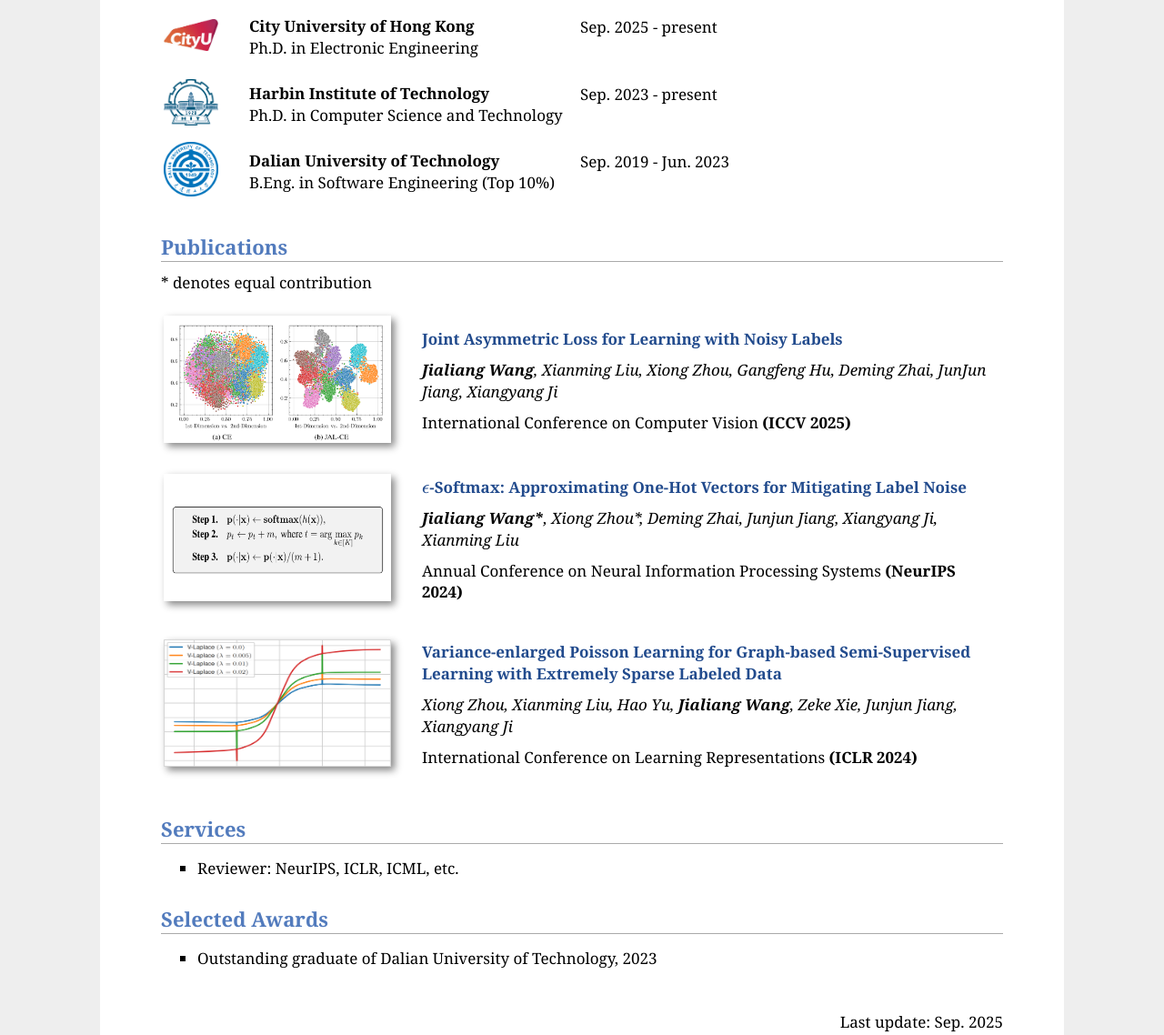
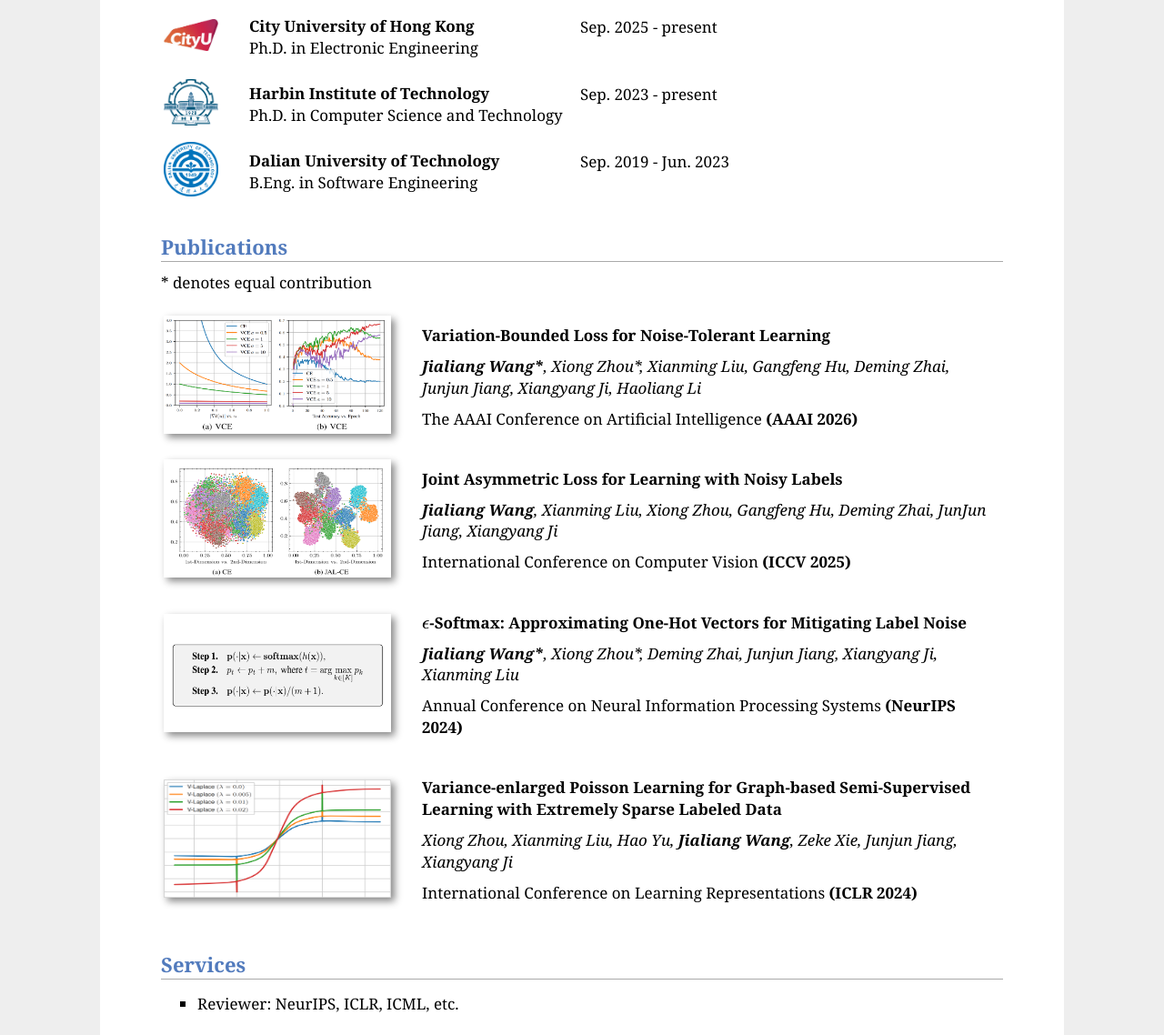
Before and after one commit to cswjl/cswjl.github.io, a plain HTML site: page index.html in a window 1280 px wide. Shown: the part 562-1700 px from the top of the page at 91% size. Drawn offline with nearby package versions, Linux system fonts and the light colour scheme.

Commit message:
2025/11/16

```diff
--- a/index.html
+++ b/index.html
@@ -32,9 +32,9 @@
 <table>
       <tr>
         <td>
-          <img width="160" src="figs/photo.jpeg" style="border: 1.5px solid black;">
+          <img width="160" src="figs/photo.jpg" style="border: 1.5px solid black;">
         </td>
-        <td width="100"></td>
+        <td width="80"></td>
         <td width="670">
           <div id="toptitle">
             <h1>Jialiang Wang &nbsp; 王嘉良</h1>
@@ -114,7 +114,7 @@
 		<td width="360">
 		<p>
 			<b>Dalian University of Technology</b><br>
-			B.Eng. in Software Engineering (Top 10%)<br>
+			B.Eng. in Software Engineering<br>
 		</p>
 		</td>
 		<td>
@@ -132,12 +132,24 @@
 	<tr>
 	<p>* denotes equal contribution</p>
 	</tr>
+
 	<tr>
 		<td width="280">
-		<img src="figs/jal.png" width="250px" height="140" style="box-shadow: 4px 4px 8px #888">
+		<img src="figs/vbl.png" width="250px" height="130" style="box-shadow: 4px 4px 8px #888">
 		</td>
 		<td>
-		<p class="p-large"><b><a href="https://arxiv.org/pdf/2507.17692">Joint Asymmetric Loss for Learning with Noisy Labels</a></b></p>
+		<p class="p-large"><b>Variation-Bounded Loss for Noise-Tolerant Learning</b></p>
+		<p><i><b>Jialiang Wang*</b>, Xiong Zhou*, Xianming Liu, Gangfeng Hu, Deming Zhai, Junjun Jiang, Xiangyang Ji, Haoliang Li</i></p>
+		<p>The AAAI Conference on Artificial Intelligence <b>(AAAI 2026)</b> </p>
+		</td>
+	</tr>
+
+	<tr>
+		<td width="280">
+		<img src="figs/jal.png" width="250px" height="130" style="box-shadow: 4px 4px 8px #888">
+		</td>
+		<td>
+		<p class="p-large"><b>Joint Asymmetric Loss for Learning with Noisy Labels</b></p>
 		<p><i><b>Jialiang Wang</b>, Xianming Liu, Xiong Zhou, Gangfeng Hu, Deming Zhai, JunJun Jiang, Xiangyang Ji</i></p>
 		<p>International Conference on Computer Vision <b>(ICCV 2025)</b> </p>
 		</td>
@@ -145,10 +157,10 @@
 
 	<tr>
 		<td width="280">
-		<img src="figs/eps-softmax.png" width="250px" height="140" style="box-shadow: 4px 4px 8px #888">
+		<img src="figs/eps-softmax.png" width="250px" height="130" style="box-shadow: 4px 4px 8px #888">
 		</td>
 		<td>
-		<p class="p-large"><b><a href="https://openreview.net/pdf?id=vjsd8Bcipv">\(\epsilon\)-Softmax: Approximating One-Hot Vectors for Mitigating Label Noise</a></b></p>
+		<p class="p-large"><b>\(\epsilon\)-Softmax: Approximating One-Hot Vectors for Mitigating Label Noise</b></p>
 		<p><i><b>Jialiang Wang*</b>, Xiong Zhou*, Deming Zhai, Junjun Jiang, Xiangyang Ji, Xianming Liu</i></p>
 		<p>Annual Conference on Neural Information Processing Systems <b>(NeurIPS 2024)</b> </p>
 		</td>
@@ -156,10 +168,10 @@
 
 	<tr>
 		<td width="280">
-		<img src="figs/vpl.png" width="250px" height="140" style="box-shadow: 4px 4px 8px #888">
+		<img src="figs/vpl.png" width="250px" height="130" style="box-shadow: 4px 4px 8px #888">
 		</td>
 		<td>
-		<p class="p-large"><b><a href="https://openreview.net/pdf?id=yeeVBMDAwy">Variance-enlarged Poisson Learning for Graph-based Semi-Supervised Learning with Extremely Sparse Labeled Data</a></b></p>
+		<p class="p-large"><b>Variance-enlarged Poisson Learning for Graph-based Semi-Supervised Learning with Extremely Sparse Labeled Data</b></p>
 		<p><i>Xiong Zhou, Xianming Liu, Hao Yu, <b>Jialiang Wang</b>, Zeke Xie, Junjun Jiang, Xiangyang Ji</i></p>
 		<p>International Conference on Learning Representations <b>(ICLR 2024)</b></p>
 		</td>
@@ -185,7 +197,7 @@
 </ul>
 
 <br>
-<p style="text-align: right;">Last update: Sep. 2025</p>
+<p style="text-align: right;">Last update: Nov. 2025</p>
 
 </div>
 </body></html>
```
Also changed, not shown: figs/photo.jpeg (deleted), figs/photo.jpg (added), figs/sign.jpg (deleted), figs/vbl.png (added).
